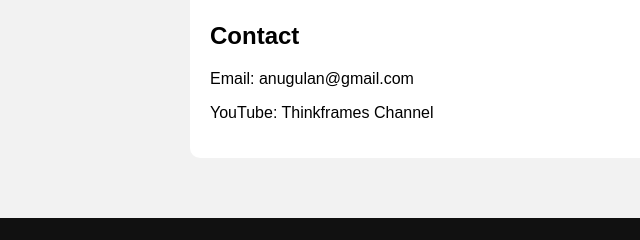
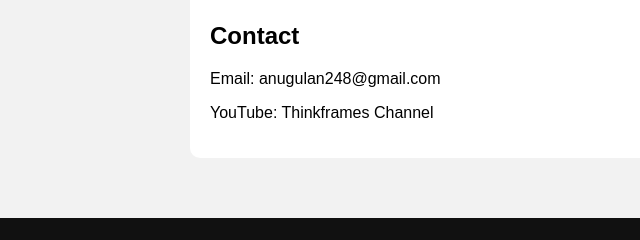
Before and after one commit to thinkframes/thinkframes.github.io, a plain HTML site: page index.html in a window 1280 px wide. Shown: the part 973-1213 px from the top of the page, 0-640 px from the left. Drawn offline with Linux system fonts and the light colour scheme.

Commit message:
Update index.html

```diff
--- a/index.html
+++ b/index.html
@@ -86,7 +86,7 @@
 <div class="section" id="contact">
   <div class="card">
     <h2>Contact</h2>
-    <p>Email: anugulan@gmail.com</p>
+    <p>Email: anugulan248@gmail.com</p>
     <p>YouTube: Thinkframes Channel</p>
   </div>
 </div>
```
